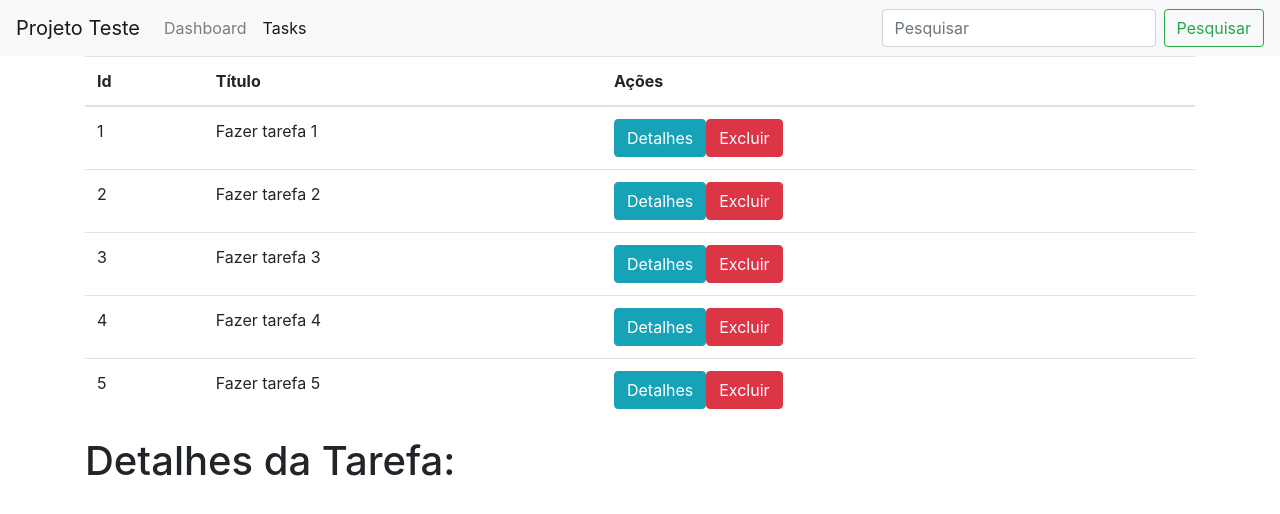
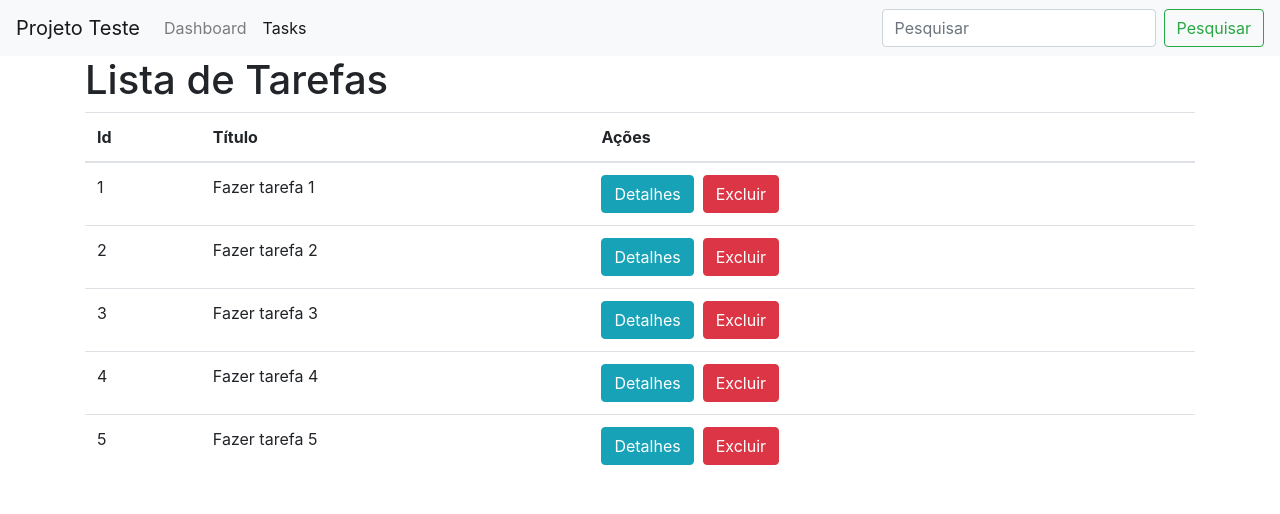
Before and after one commit to alefeio/salao_front, an Angular app: page /tasks in a window 1280 px wide. Shown: the top 514 px of the page. Built offline with nearby package versions, Linux system fonts and the light colour scheme.

Commit message:
alteracoes

```diff
--- a/src/app/dashboard/dashboard.component.html
+++ b/src/app/dashboard/dashboard.component.html
@@ -1,10 +1,16 @@
+<h1 class="page-header">Dashboard </h1>
+
 <table class="table">
     <thead>
-        <th>Tarefa</th>
+        <tr>
+            <th>Tarefa</th>
+            <th>Ações</th>
+        </tr>
     </thead>
     <tbody>
         <tr *ngFor="let task of tasks">
             <td>{{task.titulo}}</td>
+            <td><button class="btn btn-info" [routerLink]="['/tasks', task.id]">Detalhes</button></td>
         </tr>
     </tbody>
 </table>
--- a/src/app/tasks/task-detail/task-detail.component.html
+++ b/src/app/tasks/task-detail/task-detail.component.html
@@ -1,4 +1,4 @@
-<h1>Detalhes da Tarefa: {{task?.titulo}} </h1>
+<h1 class="page-header">Detalhes da Tarefa: {{task?.titulo}} </h1>
 
 <div *ngIf="task">
     <div class="form-group row">
@@ -9,7 +9,8 @@
     </div>
     <div class="form-group row">
         <div class="col-sm-10">
-            <button type="submit" class="btn btn-success">Salvar </button>
+            <button (click)="goBack()" class="btn btn-default">Voltar</button>
+            <button type="submit" class="btn btn-success">Salvar</button>
         </div>
     </div>
 </div>
--- a/src/app/tasks/task-detail/task-detail.component.ts
+++ b/src/app/tasks/task-detail/task-detail.component.ts
@@ -1,9 +1,10 @@
-import { Component, Input, OnInit } from '@angular/core'
+import { Component, OnInit } from '@angular/core'
+import { ActivatedRoute, Params } from '@angular/router';
+import { Location } from '@angular/common'
 
 import { switchMap } from 'rxjs/operators';
 
 import { Task } from '../shared/task.model'
-import { ActivatedRoute, Params } from '@angular/router';
 import { TaskService } from '../shared/task.service';
 
 @Component({
@@ -12,11 +13,12 @@ import { TaskService } from '../shared/task.service';
 })
 
 export class TaskDetailComponent implements OnInit {
-    @Input() public task: Task
+    public task: Task
 
     public constructor(
         private route: ActivatedRoute,
-        private taskService: TaskService
+        private taskService: TaskService,
+        private location: Location
     ){ }
 
     public ngOnInit() {
@@ -28,4 +30,8 @@ export class TaskDetailComponent implements OnInit {
             })
     }
 
+    public goBack() {
+        this.location.back()
+    }
+
 }
--- a/src/app/tasks/tasks.component.html
+++ b/src/app/tasks/tasks.component.html
@@ -1,17 +1,21 @@
+<h1 class="page-header">Lista de Tarefas</h1>
+
 <table class="table">
     <thead>
-        <th>Id</th>
-        <th>Título</th>
-        <th>Ações</th>
+        <tr>
+            <th>Id</th>
+            <th>Título</th>
+            <th>Ações</th>
+        </tr>
     </thead>
     <tbody>
         <tr *ngFor="let task of tasks">
             <td>{{task.id}}</td>
             <td>{{task.titulo}}</td>
             <td>
-                <button class="btn btn-info" data-toggle="modal" data-target="#taskDetail" (click)="onSelect(task)">
+                <button class="btn btn-info" [routerLink]="['/tasks', task.id]">
                     Detalhes
-                </button>
+                </button>&nbsp;
                 <button class="btn btn-danger">
                     Excluir
                 </button>
@@ -19,5 +23,3 @@
         </tr>
     </tbody>
 </table>
-
-<task-detail [task]="selectedTask"></task-detail>
```
